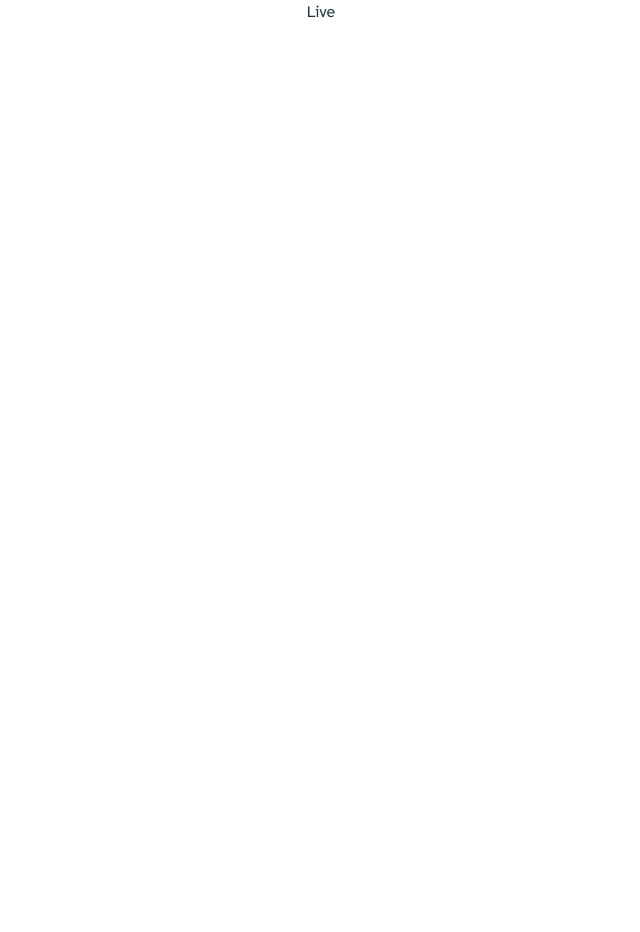
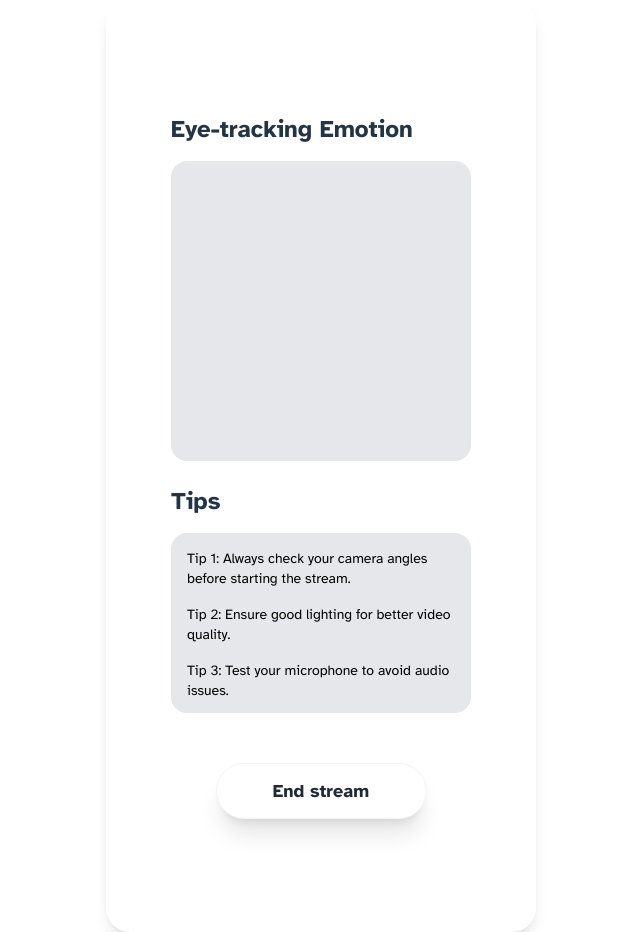
Before and after one commit to VietRocHack/realtors, a React (Vite) app: page /live in a window 1280 px wide. Shown: the whole page, without its empty margins (319-959 px from the left). Before the commit the page ends 800 px from the top, so only its background shows below. Built offline with nearby package versions, Linux system fonts and the light colour scheme.

Commit message:
ldh: update Live

```diff
--- /dev/null
+++ b/src/pages/Live/HeatMap.jsx
@@ -0,0 +1,12 @@
+import React from 'react'
+
+const HeatMap = () => {
+  return (
+    <section>
+        <h2 className="text-2xl font-bold mb-4">Eye-tracking Emotion</h2>
+        <div className="w-[300px] h-[300px] bg-gray-200 rounded-2xl"></div>
+    </section>
+  )
+}
+
+export default HeatMap
--- a/src/pages/Live/Live.jsx
+++ b/src/pages/Live/Live.jsx
@@ -1,8 +1,26 @@
 import React from 'react'
+import { useNavigate } from 'react-router-dom'
+import Button from '../../components/Button/Button'
+import HeatMap from './HeatMap'
+import Tips from './Tips'
 
 const Live = () => {
+  const navigate = useNavigate()
+
   return (
-    <div>Live</div>
+      <div className="w-[430px] h-[932px] rounded-3xl shadow-lg overflow-hidden flex flex-col items-center justify-center">
+          {/* Main Content */}
+          <div className="h-[650px] flex flex-col">
+            <HeatMap />
+            <br />
+            <Tips />
+          </div>
+
+          {/* Live button */}
+          <Button onClick={() => navigate('/endpage')}>
+              End stream
+          </Button>
+      </div>
   )
 }
 
--- /dev/null
+++ b/src/pages/Live/Tips.jsx
@@ -0,0 +1,25 @@
+import React from 'react'
+
+const Tips = () => {
+  return (
+    <section>
+        <h2 className="text-2xl font-bold mb-4">Tips</h2>
+        <div className="w-[300px] h-[180px] bg-gray-200 rounded-2xl overflow-hidden">
+            <div className="h-full overflow-y-auto p-4">
+                <div className="space-y-4">
+                    <p className="text-sm text-black">Tip 1: Always check your camera angles before starting the stream.</p>
+                    <p className="text-sm text-black">Tip 2: Ensure good lighting for better video quality.</p>
+                    <p className="text-sm text-black">Tip 3: Test your microphone to avoid audio issues.</p>
+                    <p className="text-sm text-black">Tip 4: Have a stable internet connection for smooth streaming.</p>
+                    <p className="text-sm text-black">Tip 5: Interact with your audience to keep them engaged.</p>
+                    <p className="text-sm text-black">Tip 6: Plan your content beforehand for a structured stream.</p>
+                    <p className="text-sm text-black">Tip 7: Take regular breaks during long streaming sessions.</p>
+                    <p className="text-sm text-black">Tip 8: Use appropriate tags to increase your stream's visibility.</p>
+                </div>
+            </div>
+        </div>
+    </section>
+  )
+}
+
+export default Tips
```
Also changed, not shown: src/pages/Settings/Settings.jsx (indentation only).
